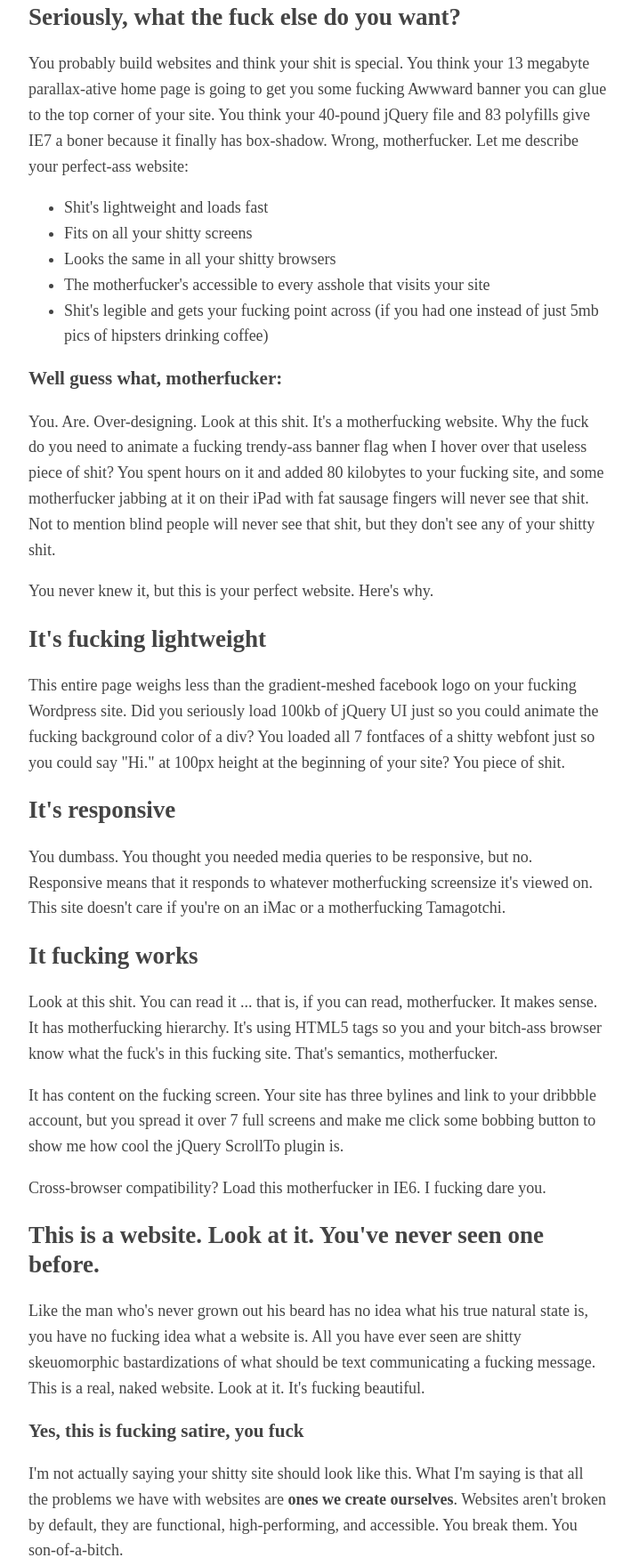
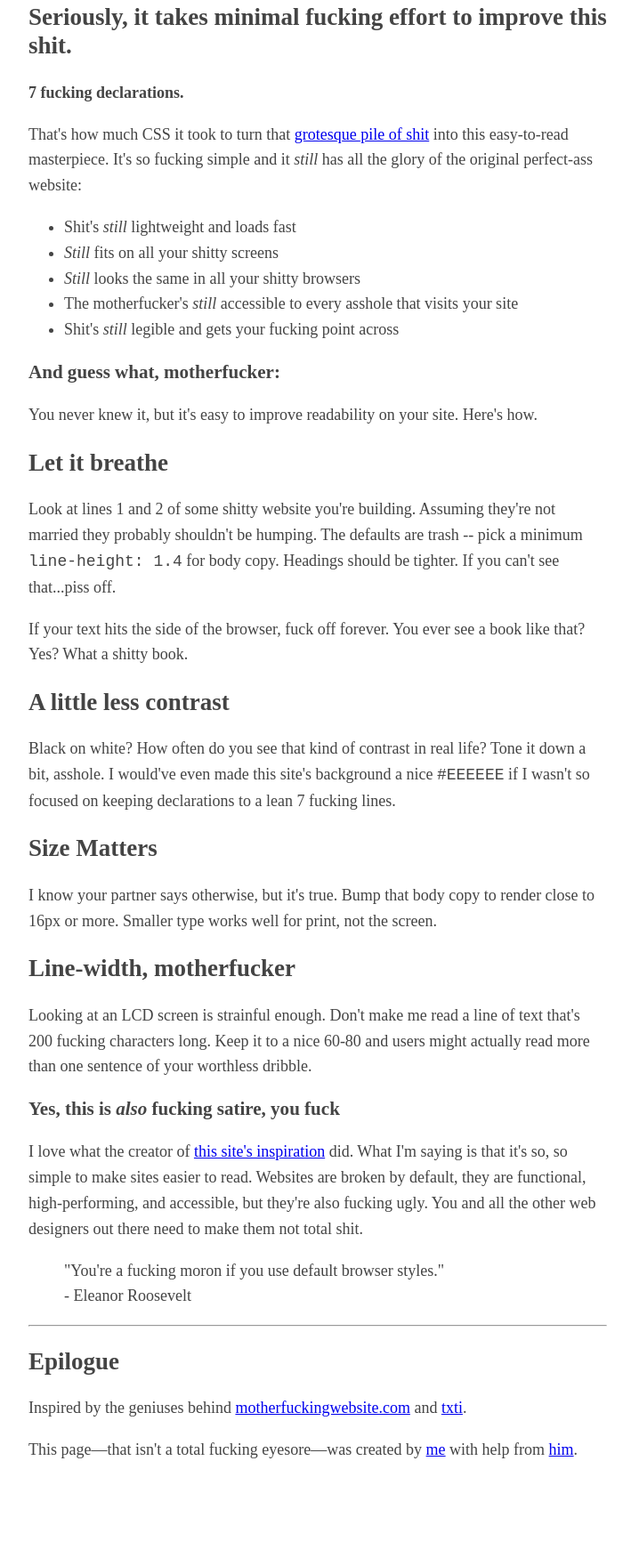
Before and after one commit to radomampianina/bettermotherfuckingwebsite, a plain HTML site: page index.html in a window 1280 px wide. Shown: the part 226-1986 px from the top of the page at 89% size, without its empty margins (283-992 px from the left). After the commit the page ends 1910 px from the top, so only its background shows below. Drawn offline with Linux system fonts and the light colour scheme.

Commit message:
correction contenu

```diff
--- a/index.html
+++ b/index.html
@@ -18,59 +18,35 @@
 
     <button id="modep" onclick="psyde()">Mode Psychédélique</button>
     <header>
-        <h1>This is a motherfucking website.</h1>
-        <aside>And it's fucking perfect.</aside>
-    </header>
-        <h2>Seriously, what the fuck else do you want?</h2>
-
-        <p>You probably build websites and think your shit is special. You think your 13 megabyte parallax-ative home page is going to get you some fucking Awwward banner you can glue to the top corner of your site. You think your 40-pound jQuery file and 83 polyfills give IE7 a boner because it finally has box-shadow. Wrong, motherfucker. Let me describe your perfect-ass website:</p>
-
-        <ul>
-            <li>Shit's lightweight and loads fast</li>
-            <li>Fits on all your shitty screens</li>
-            <li>Looks the same in all your shitty browsers</li>
-            <li>The motherfucker's accessible to every asshole that visits your site</li>
-            <li>Shit's legible and gets your fucking point across (if you had one instead of just 5mb pics of hipsters drinking coffee)</li>
-        </ul>
-
-        <h3>Well guess what, motherfucker:</h3>
-
-        <p>You. Are. Over-designing. Look at this shit. It's a motherfucking website. Why the fuck do you need to animate a fucking trendy-ass banner flag when I hover over that useless piece of shit? You spent hours on it and added 80 kilobytes to your fucking site, and some motherfucker jabbing at it on their iPad with fat sausage fingers will never see that shit. Not to mention blind people will never see that shit, but they don't see any of your shitty shit.</p>
-
-        <p>You never knew it, but this is your perfect website. Here's why.</p>
-
-        <h2>It's fucking lightweight</h2>
-
-        <p>This entire page weighs less than the gradient-meshed facebook logo on your fucking Wordpress site. Did you seriously load 100kb of jQuery UI just so you could animate the fucking background color of a div? You loaded all 7 fontfaces of a shitty webfont just so you could say "Hi." at 100px height at the beginning of your site? You piece of shit.</p>
-
-        <h2>It's responsive</h2>
-
-        <p>You dumbass. You thought you needed media queries to be responsive, but no. Responsive means that it responds to whatever motherfucking screensize it's viewed on. This site doesn't care if you're on an iMac or a motherfucking Tamagotchi.</p>
-
-        <h2>It fucking works</h2>
-
-        <p>Look at this shit. You can read it ... that is, if you can read, motherfucker. It makes sense. It has motherfucking hierarchy. It's using HTML5 tags so you and your bitch-ass browser know what the fuck's in this fucking site. That's semantics, motherfucker.</p>
-
-        <p>It has content on the fucking screen. Your site has three bylines and link to your dribbble account, but you spread it over 7 full screens and make me click some bobbing button to show me how cool the jQuery ScrollTo plugin is.</p>
-
-        <p>Cross-browser compatibility? Load this motherfucker in IE6. I fucking dare you.</p>
-
-        <h2>This is a website. Look at it.  You've never seen one before.</h2>
-
-        <p>Like the man who's never grown out his beard has no idea what his true natural state is, you have no fucking idea what a website is. All you have ever seen are shitty skeuomorphic bastardizations of what should be text communicating a fucking message. This is a real, naked website. Look at it. It's fucking beautiful.</p>
-
-        <h3>Yes, this is fucking satire, you fuck</h3>
-
-        <p>I'm not actually saying your shitty site should look like this. What I'm saying is that all the problems we have with websites are <strong>ones we create ourselves</strong>. Websites aren't broken by default, they are functional, high-performing, and accessible. You break them. You son-of-a-bitch.</p>
-
-        <blockquote cite="https://www.vitsoe.com/us/about/good-design">"Good design is as little design as possible."<br>
-            - some German motherfucker
-        </blockquote>
-
-    <hr>
-
-    <h2>Epilogue</h2>
-    <p>From the philosophies expressed (poorly) above, <a href="http://txti.es">txti</a> was created. You should try it today to make your own motherfucking websites.</p>
-</div>
+        <h1>This is <em>still</em> a motherfucking website.</h1>
+           <aside>And it's more fucking perfect than the last guy's.</aside>
+          </header>
+        <h2>Seriously, it takes minimal fucking effort to improve this shit.</h2>
+        <p><strong>7 fucking declarations.</strong></p>
+        <p>That's how much CSS it took to turn that <a href="http://motherfuckingwebsite.com/">grotesque pile of shit</a> into this easy-to-read masterpiece. It's so fucking simple and it <em>still</em> has all the glory of the original perfect-ass website:</p>
+        <ul><li>Shit's <em>still</em> lightweight and loads fast</li>
+            <li><em>Still</em> fits on all your shitty screens</li>
+            <li><em>Still</em> looks the same in all your shitty browsers</li>
+            <li>The motherfucker's <em>still</em> accessible to every asshole that visits your site</li>
+            <li>Shit's <em>still</em> legible and gets your fucking point across</li></ul>
+        <h3>And guess what, motherfucker:</h3>
+        <p>You never knew it, but it's easy to improve readability on your site. Here's how.</p>
+        <h2>Let it breathe</h2>
+        <p>Look at lines 1 and 2 of some shitty website you're building. Assuming they're not married they probably shouldn't be humping. The defaults are trash -- pick a minimum <code>line-height: 1.4</code> for body copy. Headings should be tighter. If you can't see that...piss off.</p><p>If your text hits the side of the browser, fuck off forever. You ever see a book like that? Yes? What a shitty book.</p>
+        <h2>A little less contrast</h2>
+        <p>Black on white? How often do you see that kind of contrast in real life? Tone it down a bit, asshole. I would've even made this site's background a nice <code>#EEEEEE</code> if I wasn't so focused on keeping declarations to a lean 7 fucking lines.</p>
+        <h2>Size Matters</h2>
+        <p>I know your partner says otherwise, but it's true. Bump that body copy to render close to 16px or more. Smaller type works well for print, not the screen.</p>
+        <h2>Line-width, motherfucker</h2>
+        <p>Looking at an LCD screen is strainful enough. Don't make me read a line of text that's 200 fucking characters long. Keep it to a nice 60-80 and users might actually read more than one sentence of your worthless dribble.</p>
+        <h3>Yes, this is <em>also</em> fucking satire, you fuck</h3>
+        <p>I love what the creator of <a href="http://motherfuckingwebsite.com/">this site's inspiration</a> did. What I'm saying is that it's so, so simple to make sites easier to read. Websites are broken by default, they are functional, high-performing, and accessible, but they're also fucking ugly. You and all the other web designers out there need to make them not total shit.</p>
+        <blockquote>"You're a fucking moron if you use default browser styles."
+ <br>
+ - Eleanor Roosevelt</blockquote>
+        <hr><h2>Epilogue</h2>
+        <p>Inspired by the geniuses behind <a href="http://motherfuckingwebsite.com/">motherfuckingwebsite.com</a> and <a href="http://txti.es/">txti</a>.</p>
+        <p>This page—that isn't a total fucking eyesore—was created by <a href="https://twitter.com/drew_mc">me</a> with help from <a href="https://twitter.com/gabehammersmith">him</a>.
+       </div>
 </body>
 </html>
```
